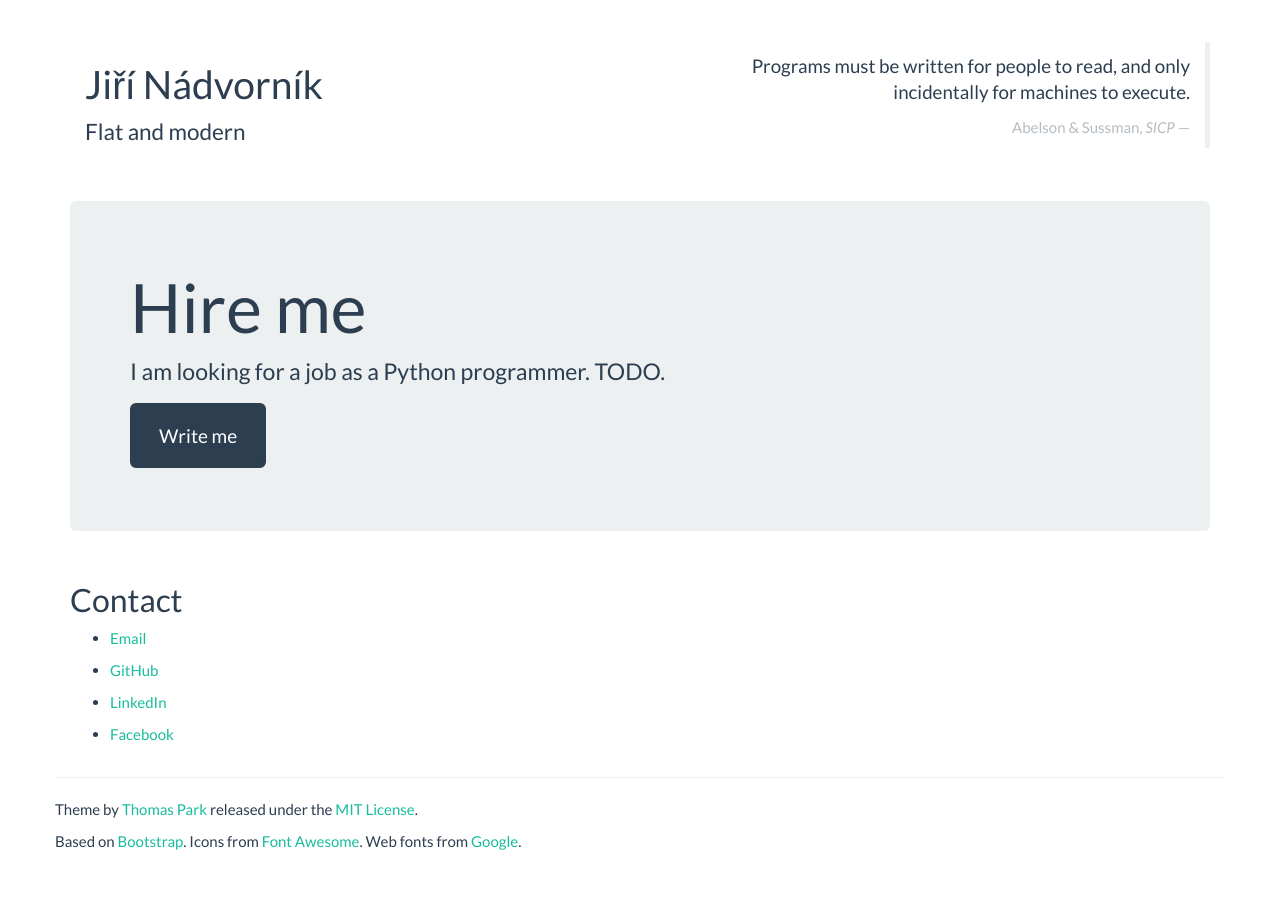
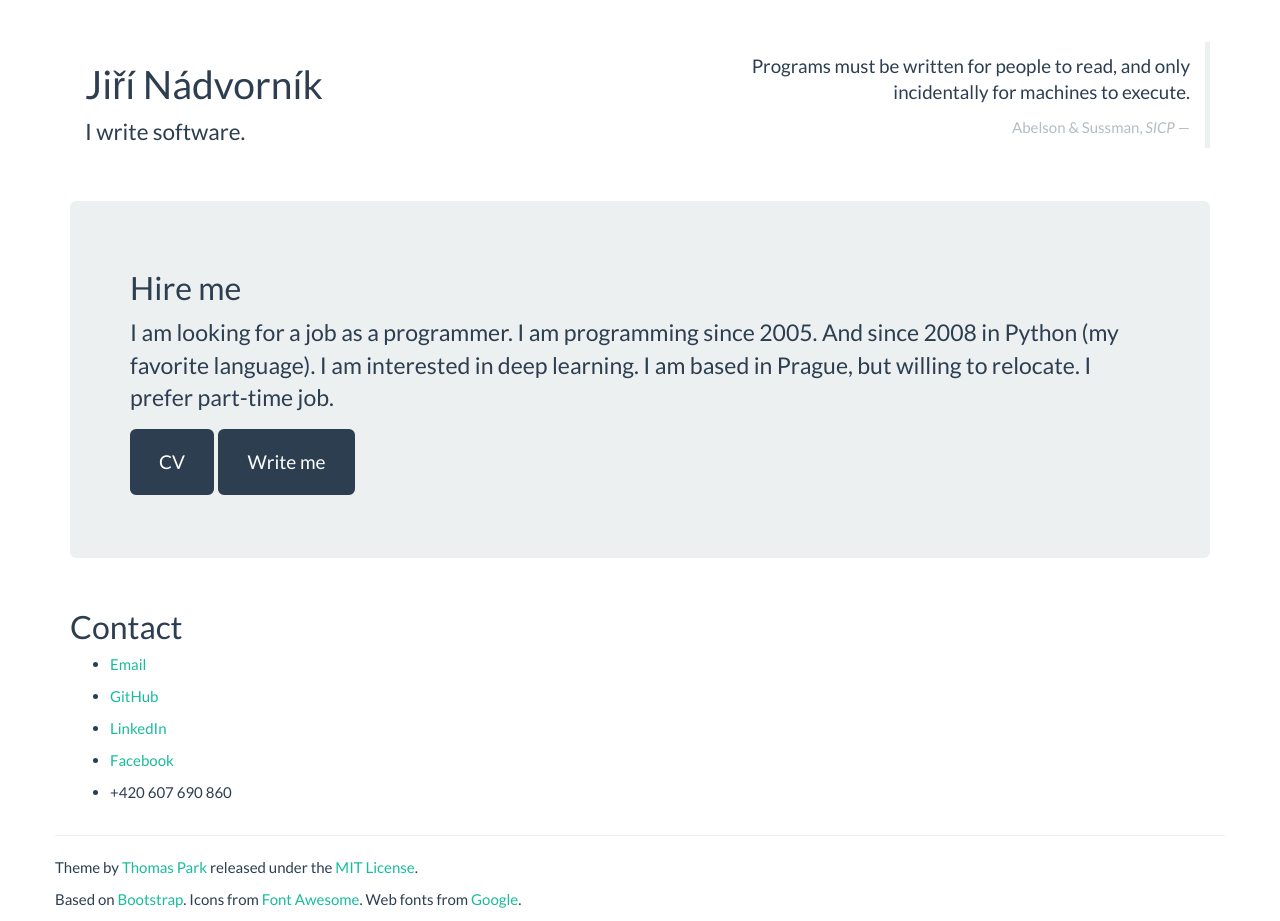
Before and after one commit to nadvornix/jirinadvornik.com, a plain HTML site: page index.html in a window 1280 px wide. Before the commit the page ends 863 px from the top, so only its background shows below. Drawn offline with nearby package versions, Linux system fonts and the light colour scheme.

Commit message:
+ finished

```diff
--- a/index.html
+++ b/index.html
@@ -2,7 +2,7 @@
 <html lang="en">
 <head>
   <meta charset="utf-8">
-  <title>Bootswatch: Flatly</title>
+  <title>Jiří Nádvorník: Homepage</title>
   <meta name="viewport" content="width=device-width, initial-scale=1">
   <meta http-equiv="X-UA-Compatible" content="IE=edge" />
   <link rel="stylesheet" href="css/bootstrap.min.css"  crossorigin="anonymous">
@@ -22,7 +22,7 @@
             <div class="col-lg-6">
               <div class="col-lg-8 col-md-7 col-sm-6">
                 <h1>Jiří Nádvorník</h1>
-                <p class="lead">Flat and modern</p>
+                <p class="lead">I write software.</p>
               </div>
             </div>
             <div class="col-lg-6">
@@ -39,9 +39,9 @@
 
 
         <div class="jumbotron">
-          <h1>Hire me</h1>
-          <p>I am looking for a job as a Python programmer. TODO.</p>
-          <p><a class="btn btn-primary btn-lg" href="mailto:nadvornik.jiri@gmail.com">Write me</a></p>
+          <h2>Hire me</h2>
+          <p>I am looking for a job as a programmer. I am programming since 2005. And since 2008 in Python (my favorite language). I am interested in deep learning. I am based in Prague, but willing to relocate. I prefer part-time job. </p>
+          <p><a class="btn btn-primary btn-lg" href="cv.pdf">CV</a> <a class="btn btn-primary btn-lg" href="mailto:nadvornik.jiri@gmail.com">Write me</a></p>
         </div>
 
         <div class="row">
@@ -52,6 +52,7 @@
             <li><a href="https://github.com/nadvornix">GitHub</a></p>
             <li><a href="https://www.linkedin.com/in/ji%C5%99%C3%AD-n%C3%A1dvorn%C3%ADk-9b876b10/">LinkedIn</a></p>
             <li><a href="https://www.facebook.com/nadvornik.jiri">Facebook</a></p>
+            <li>+420 607 690 860</a></p>
             </ul>
             <!-- <div class="bs-component">
               <ul class="nav nav-pills">
```
Also changed, not shown: 4 other files.
